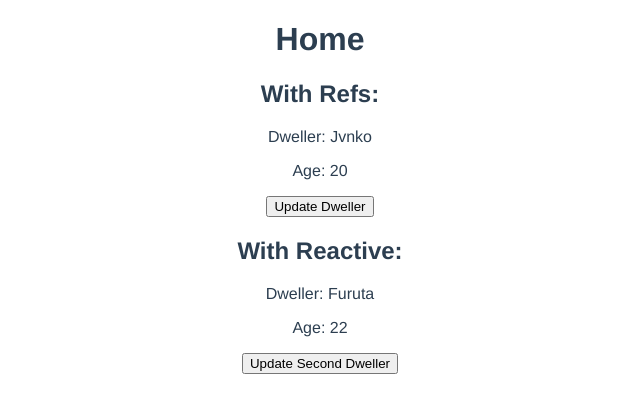
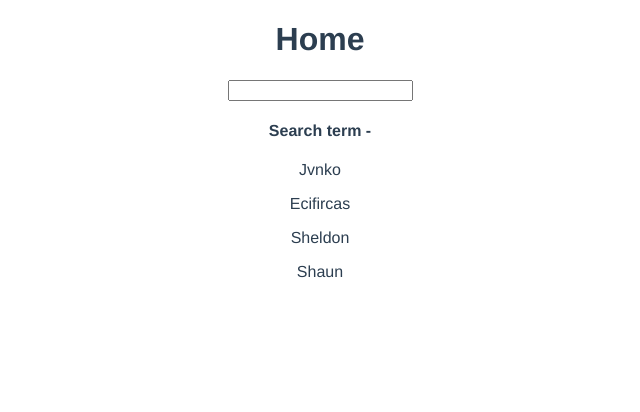
Before and after one commit to SamuelVera/vue-composition-api, a Vue app: page / in a window 1280 px wide. Shown: the top 412 px of the page, without its empty margins (320-960 px from the left). Built offline with nearby package versions, Linux system fonts and the light colour scheme.

Commit message:
Computed values lesson

```diff
--- a/src/views/Home.vue
+++ b/src/views/Home.vue
@@ -1,25 +1,16 @@
 <template>
   <div class="home">
     <h1>Home</h1>
-    <!--To use a ref from the Composition API use the variable name without binding Ex: ref="p"-->
-    <!--No need to use ref.value inside the template-->
-    <h2>With Refs:</h2>
-    <p>Dweller: {{ dweller.name }}</p>
-    <p>Age: {{ dweller.age }}</p>
-
-    <button @click="updateDweller">Update Dweller</button>
-
-    <h2>With Reactive:</h2>
-    <p>Dweller: {{ secondDweller.name }}</p>
-    <p>Age: {{ secondDweller.age }}</p>
-
-    <button @click="updateSecondDweller">Update Second Dweller</button>
+    <input type="text" v-model="searchQuery" />
+    <h4>Search term - {{ searchQuery }}</h4>
+    <div v-for="name in matchingNames" :key="name">
+      <p>{{ name }}</p>
+    </div>
   </div>
 </template>
 
 <script>
-/**Imports ref from vue to use */
-import { ref, reactive } from "vue";
+import { computed, ref } from "vue";
 /**
  * Reactive cons:
  * - Primitive types can't be made reactive
@@ -31,38 +22,17 @@
     //Will run before all the lifecycle hooks (first to execute to setup all)
     //JS can be written
 
-    //Refs can be used to apply reactivity to values built in setup
-    //This values are reactive
-    const dweller = ref({
-      name: "Jvnko",
-      age: 20,
+    /**Names array */
+    const names = ref(["Jvnko", "Ecifircas", "Sheldon", "Shaun"]);
+    /**Search query */
+    const searchQuery = ref("");
+
+    /**Computed for querying */
+    const matchingNames = computed(() => {
+      return names.value.filter((name) => name.includes(searchQuery.value));
     });
-
-    //Reactive can be used to apply reactivity to values built in setup
-    const secondDweller = reactive({
-      name: "Furuta",
-      age: 22,
-    });
-
-    /**Update dweller */
-    const updateDweller = () => {
-      //Because this is a ref value needs to be used
-      dweller.value.age = 21;
-    };
-
-    /**Update second dweller */
-    const updateSecondDweller = () => {
-      //Reactive uses direct access
-      secondDweller.age = 20;
-    };
-
-    //Return data to use in the template
-    return {
-      dweller,
-      secondDweller,
-      updateDweller,
-      updateSecondDweller,
-    };
+    //To use in the template
+    return { searchQuery, matchingNames };
   },
 };
 </script>
```
